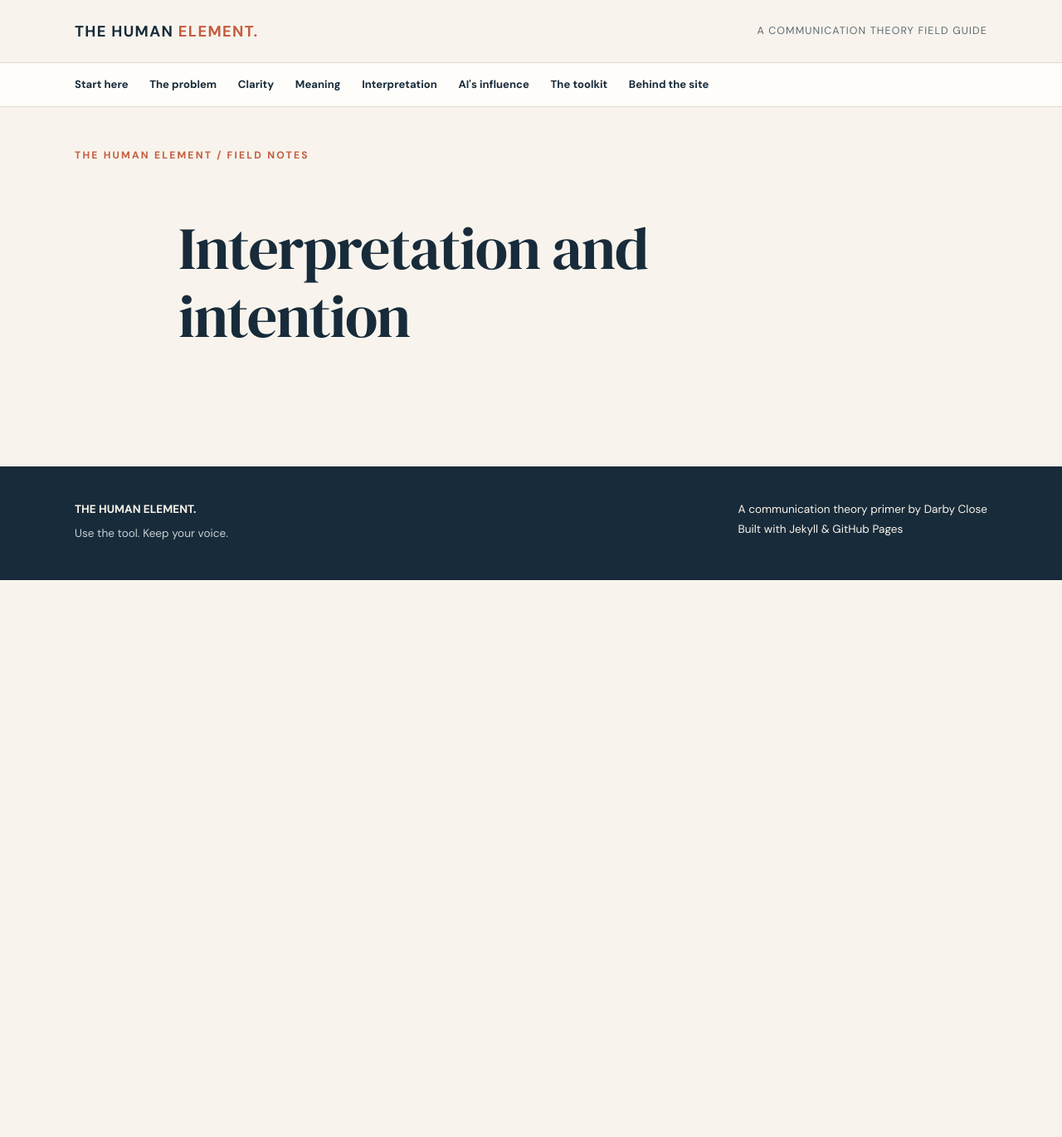
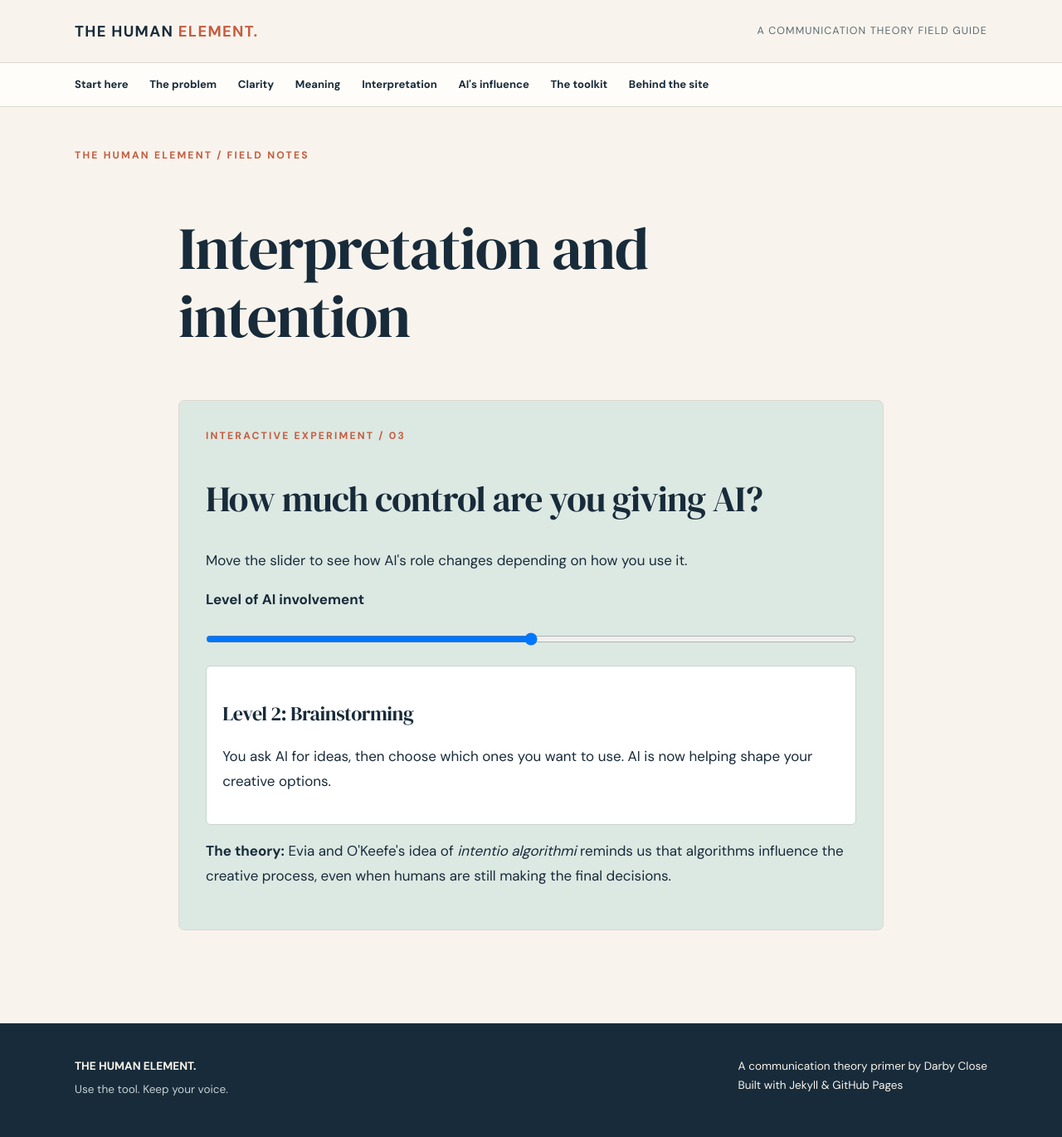
Before and after one commit to Darbyclose/comm-primer, a Jekyll site: the page built from interpretation-and-intention.md, in a window 1280 px wide. Shown: the whole page at 83% size. Built offline with Jekyll 4.4.1, drawn with Linux system fonts in a browser that asks for light colours; before the commit the page ends 900 px from its top, so only the background shows below that.

Commit message:
Implement interactive AI control slider
Added interactive slider to demonstrate AI involvement levels in creative processes.

```diff
--- a/interpretation-and-intention.md
+++ b/interpretation-and-intention.md
@@ -3,3 +3,60 @@ layout: default
 title: Interpretation and intention
 permalink: /interpretation-and-intention/
 ---
+
+<section class="activity">
+  <div class="kicker">INTERACTIVE EXPERIMENT / 03</div>
+  <h2>How much control are you giving AI?</h2>
+
+  <p>Move the slider to see how AI's role changes depending on how you use it.</p>
+
+  <label for="ai-control-slider"><strong>Level of AI involvement</strong></label>
+
+  <input
+    type="range"
+    id="ai-control-slider"
+    min="0"
+    max="2"
+    value="1"
+    step="1"
+    style="width:100%; margin:1.5rem 0;"
+  >
+
+  <div class="message" aria-live="polite">
+    <h3 id="ai-control-title">Level 2: Brainstorming</h3>
+    <p id="ai-control-description">You ask AI for ideas, then choose which ones you want to use. AI is now helping shape your creative options.</p>
+  </div>
+
+  <p><strong>The theory:</strong> Evia and O'Keefe's idea of <em>intentio algorithmi</em> reminds us that algorithms influence the creative process, even when humans are still making the final decisions.</p>
+</section>
+
+<script>
+(function () {
+  const slider = document.getElementById("ai-control-slider");
+  const title = document.getElementById("ai-control-title");
+  const description = document.getElementById("ai-control-description");
+
+  const levels = [
+    {
+      title: "Level 1: Editing",
+      description: "You come up with the idea and write the message. AI helps fix grammar or make it clearer."
+    },
+    {
+      title: "Level 2: Brainstorming",
+      description: "You ask AI for ideas, then choose which ones you want to use. AI is now helping shape your creative options."
+    },
+    {
+      title: "Level 3: Full generation",
+      description: "You give AI a short prompt, and it writes the entire message. The algorithm has a much larger role in what gets communicated."
+    }
+  ];
+
+  if (slider && title && description) {
+    slider.addEventListener("input", function () {
+      const level = levels[Number(slider.value)];
+      title.textContent = level.title;
+      description.textContent = level.description;
+    });
+  }
+})();
+</script>
```
